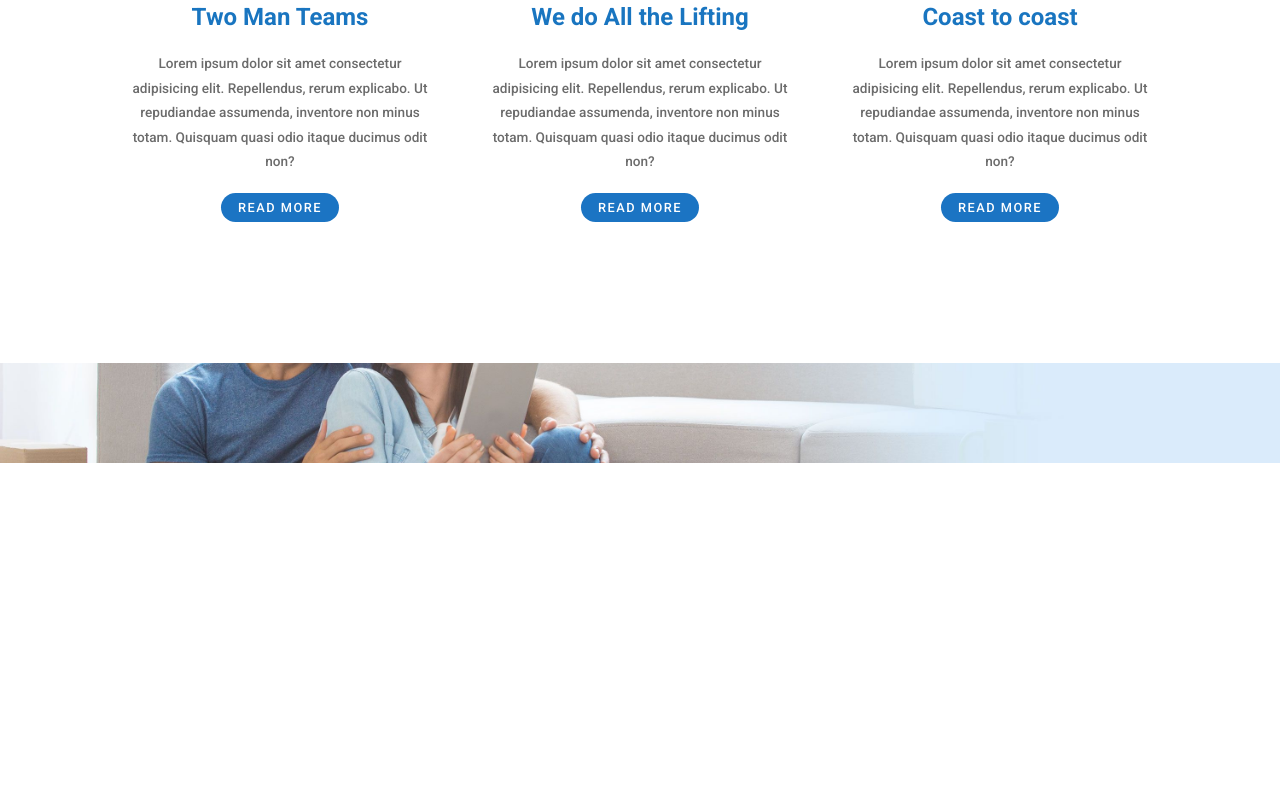
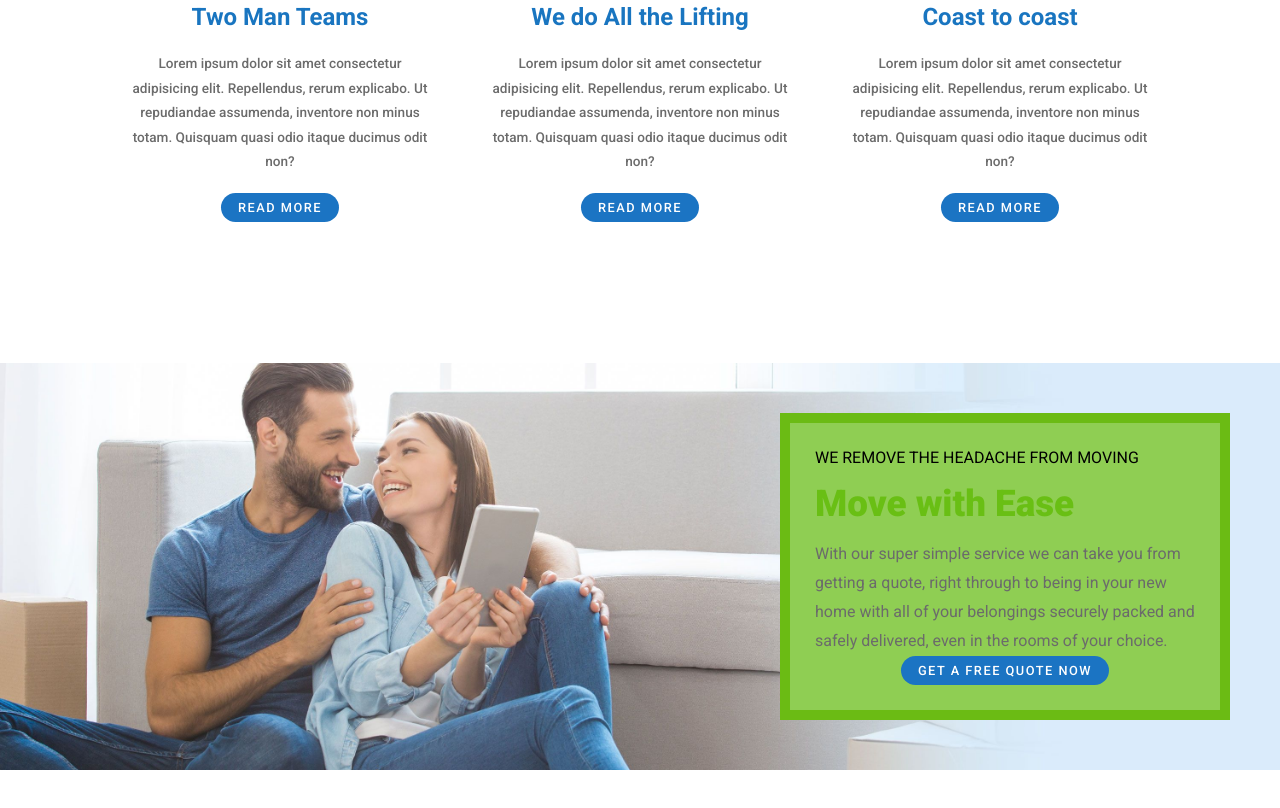
Before and after one commit to SalvatoreB98/proj-html-vuejs, a website: page index.html in a window 1280 px wide. Shown: the part 1552-2360 px from the top of the page. Before the commit the page ends 2115 px from the top, so only its background shows below. Drawn offline with nearby package versions, Linux system fonts and the light colour scheme.

Commit message:
Move section OK

```diff
--- a/index.html
+++ b/index.html
@@ -111,7 +111,15 @@
                 </div>
             </section>
             <section class="move-section">
-                <div class="card"></div>
+                <div class="card">
+                    <div class="subheading">
+                        WE REMOVE THE HEADACHE FROM MOVING
+                    </div>
+                    <h2> Move with Ease </h2>
+                    <div class="horizontal-line"></div>
+                    <p>With our super simple service we can take you from getting a quote, right through to being in your new home with all of your belongings securely packed and safely delivered, even in the rooms of your choice.</p>
+                    <div class="text-center"> <a href="#" class="btn">GET A FREE QUOTE NOW</a> </div>
+                </div>
             </section>
             <section class="testimonials-section">
 
--- a/src/partials/main.scss
+++ b/src/partials/main.scss
@@ -47,9 +47,18 @@ section.block{
 }
 .move-section{
     display: flex;
+    justify-content: flex-end;
     background-image: url('/public/imgs/avada-movers-movewithease-background-new.jpg');
     background-size: cover;
     background-position-y: center;
     background-position-x:center ;
     background-repeat: no-repeat;
+    .card{
+
+        width: 40%;
+        max-width: 450px;
+        background-color: $fifthMaterial;
+        border: 10px solid $thirdMaterial;
+        padding: $spacing4;
+    }
 }
```
Also changed, not shown: dist/style.css.
